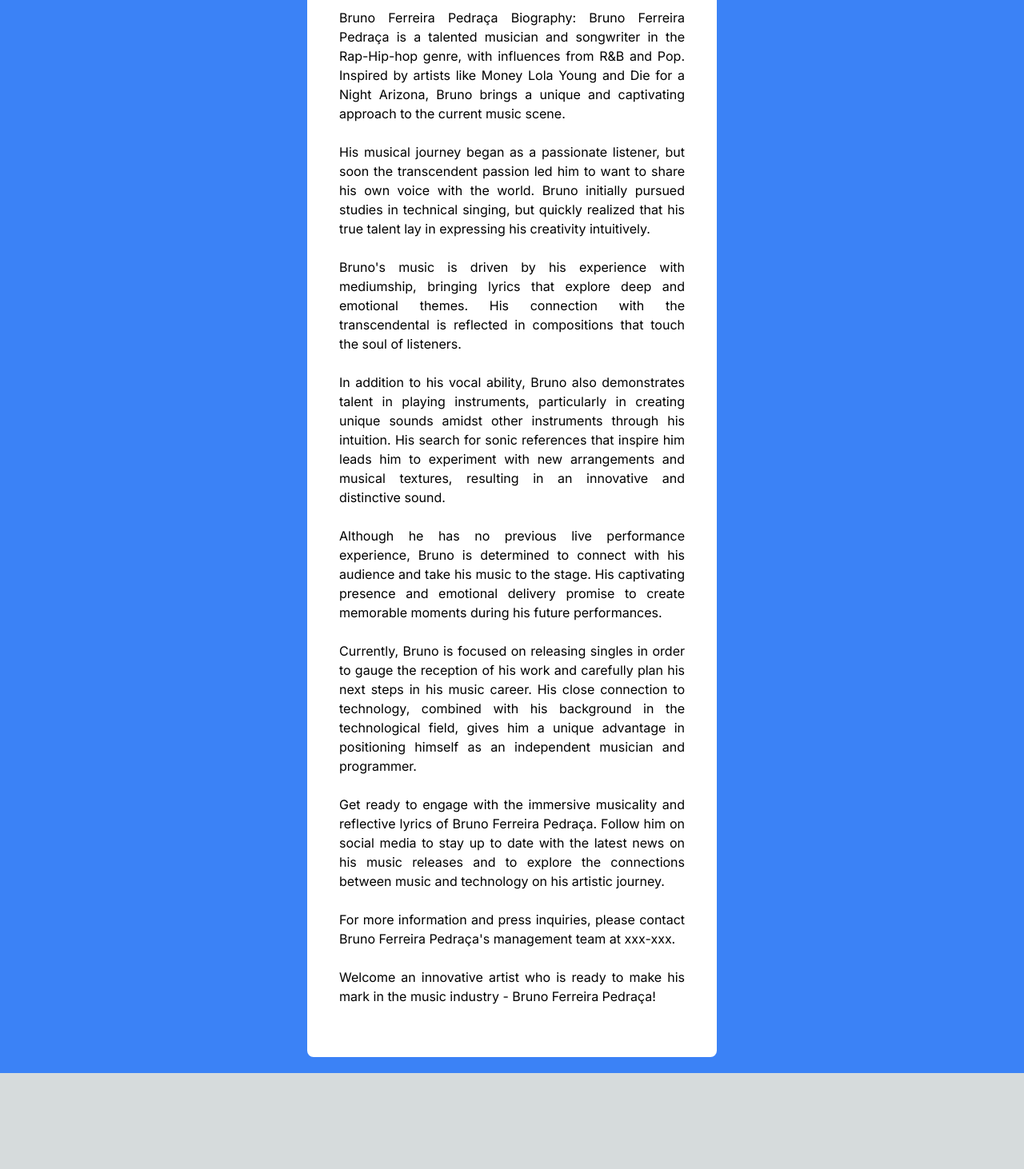
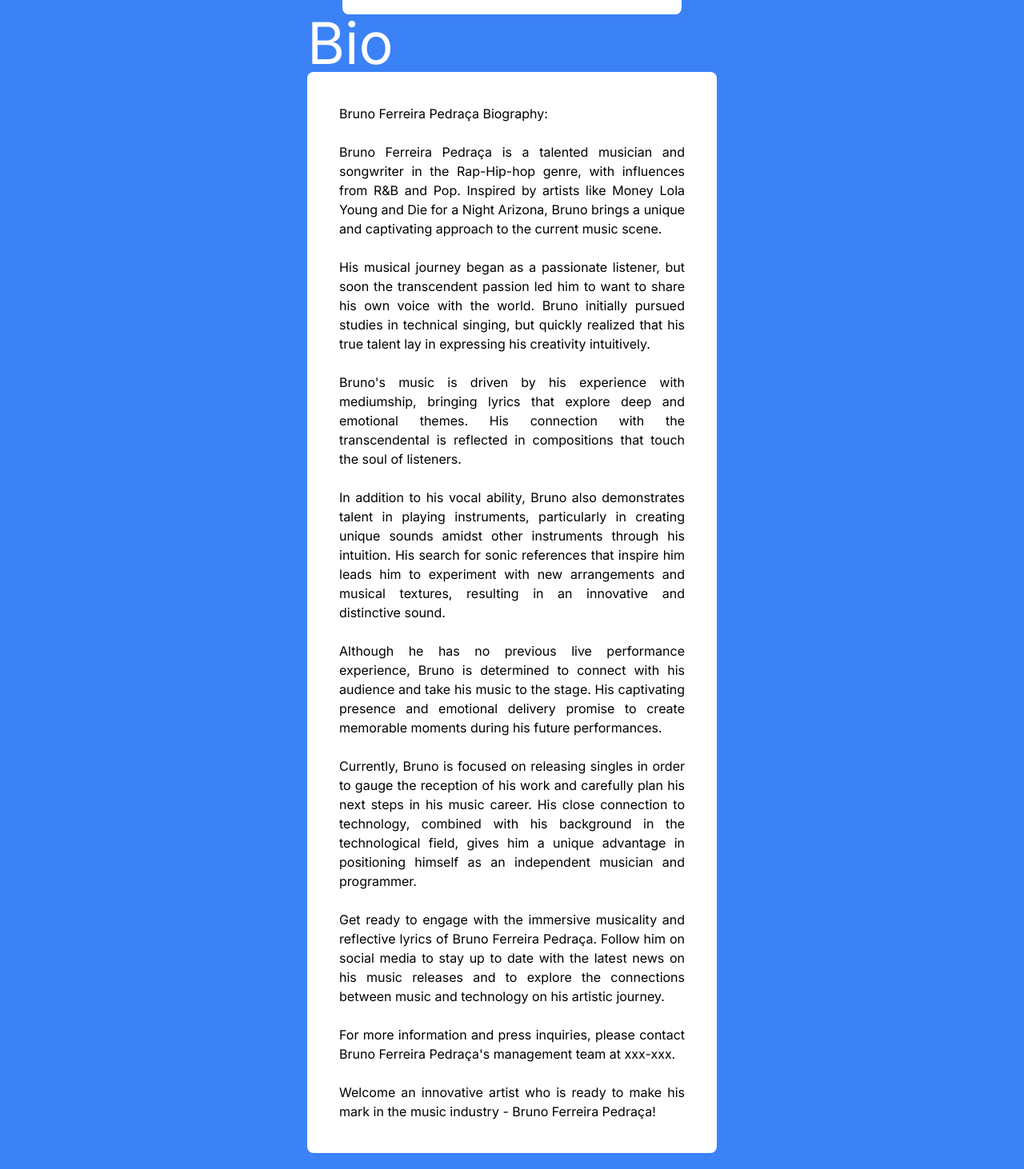
Before and after one commit to BrunoFerreira95/teste, a Next.js app: page / in a window 1280 px wide. Shown: the part 758-2220 px from the top of the page at 80% size. Before the commit the page ends 2100 px from the top, so only its background shows below. Built offline with nearby package versions, Linux system fonts and the light colour scheme.

Commit message:
fix: deploy

```diff
--- a/src/app/page.tsx
+++ b/src/app/page.tsx
@@ -1,6 +1,6 @@
 import Image from "next/image";
 
-import { Bruno, Instagram} from '../assets/export'
+import { Bruno, Instagram } from '../assets/export'
 import Link from "next/link";
 
 export default function Home() {
@@ -21,9 +21,10 @@ export default function Home() {
               </li>
             </ul>
           </header>
-          <main className="flex justify-center">
-            <div className='mt-20'>
-              <Image src={Bruno} className='bg-cover max-h-screen w-96' priority alt='bruno' />
+          <main className="flex justify-center ">
+            <div className='mt-40 bg-white p-5 rounded-lg'>
+
+              <Image src={Bruno} className='bg-cover max-h-screen w-96 rounded-lg' priority alt='bruno' />
 
             </div>
 
@@ -39,23 +40,42 @@ export default function Home() {
 
 
                 <p className=' text-black text-justify '>Bruno Ferreira Pedraça Biography:
+                </p><br/>
+                <p  className=' text-black text-justify '>
 
-                  Bruno Ferreira Pedraça is a talented musician and songwriter in the Rap-Hip-hop genre, with influences from R&B and Pop. Inspired by artists like Money Lola Young and Die for a Night Arizona, Bruno brings a unique and captivating approach to the current music scene.<br /><br />
+                  Bruno Ferreira Pedraça is a talented musician and songwriter in the Rap-Hip-hop genre, with influences from R&B and Pop. Inspired by artists like Money Lola Young and Die for a Night Arizona, Bruno brings a unique and captivating approach to the current music scene.
+                </p><br/>
+                <p  className=' text-black text-justify '>
 
-                  His musical journey began as a passionate listener, but soon the transcendent passion led him to want to share his own voice with the world. Bruno initially pursued studies in technical singing, but quickly realized that his true talent lay in expressing his creativity intuitively.<br /><br />
+                  His musical journey began as a passionate listener, but soon the transcendent passion led him to want to share his own voice with the world. Bruno initially pursued studies in technical singing, but quickly realized that his true talent lay in expressing his creativity intuitively.
+                </p><br/>
+                <p  className=' text-black text-justify '>
 
-                  Bruno's music is driven by his experience with mediumship, bringing lyrics that explore deep and emotional themes. His connection with the transcendental is reflected in compositions that touch the soul of listeners.<br /><br />
+                  Bruno's music is driven by his experience with mediumship, bringing lyrics that explore deep and emotional themes. His connection with the transcendental is reflected in compositions that touch the soul of listeners.
+                </p><br/>
+                <p  className=' text-black text-justify '>
 
-                  In addition to his vocal ability, Bruno also demonstrates talent in playing instruments, particularly in creating unique sounds amidst other instruments through his intuition. His search for sonic references that inspire him leads him to experiment with new arrangements and musical textures, resulting in an innovative and distinctive sound.<br /><br />
+                  In addition to his vocal ability, Bruno also demonstrates talent in playing instruments, particularly in creating unique sounds amidst other instruments through his intuition. His search for sonic references that inspire him leads him to experiment with new arrangements and musical textures, resulting in an innovative and distinctive sound.
+                </p><br/>
+                <p  className=' text-black text-justify '>
 
-                  Although he has no previous live performance experience, Bruno is determined to connect with his audience and take his music to the stage. His captivating presence and emotional delivery promise to create memorable moments during his future performances. <br /><br />
-                  Currently, Bruno is focused on releasing singles in order to gauge the reception of his work and carefully plan his next steps in his music career. His close connection to technology, combined with his background in the technological field, gives him a unique advantage in positioning himself as an independent musician and programmer.<br /><br />
+                  Although he has no previous live performance experience, Bruno is determined to connect with his audience and take his music to the stage. His captivating presence and emotional delivery promise to create memorable moments during his future performances.
+                </p><br/>
+                <p  className=' text-black text-justify '>
 
-                  Get ready to engage with the immersive musicality and reflective lyrics of Bruno Ferreira Pedraça. Follow him on social media to stay up to date with the latest news on his music releases and to explore the connections between music and technology on his artistic journey.<br /><br />
+                  Currently, Bruno is focused on releasing singles in order to gauge the reception of his work and carefully plan his next steps in his music career. His close connection to technology, combined with his background in the technological field, gives him a unique advantage in positioning himself as an independent musician and programmer.
+                </p><br/>
+                <p  className=' text-black text-justify '>
 
-                  For more information and press inquiries, please contact Bruno Ferreira Pedraça's management team at xxx-xxx.<br /><br />
+                  Get ready to engage with the immersive musicality and reflective lyrics of Bruno Ferreira Pedraça. Follow him on social media to stay up to date with the latest news on his music releases and to explore the connections between music and technology on his artistic journey.
+                </p><br/>
+                <p  className=' text-black text-justify '>
 
-                  Welcome an innovative artist who is ready to make his mark in the music industry - Bruno Ferreira Pedraça!<br /><br />
+                  For more information and press inquiries, please contact Bruno Ferreira Pedraça's management team at xxx-xxx.
+                </p><br/>
+                <p  className=' text-black text-justify '>
+
+                  Welcome an innovative artist who is ready to make his mark in the music industry - Bruno Ferreira Pedraça!
                 </p>
 
               </div>
```
